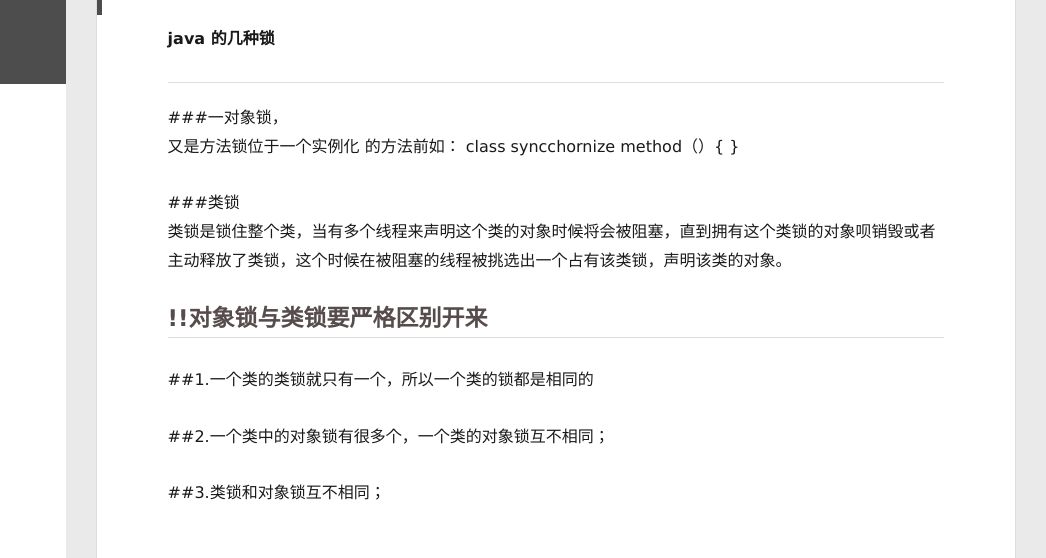
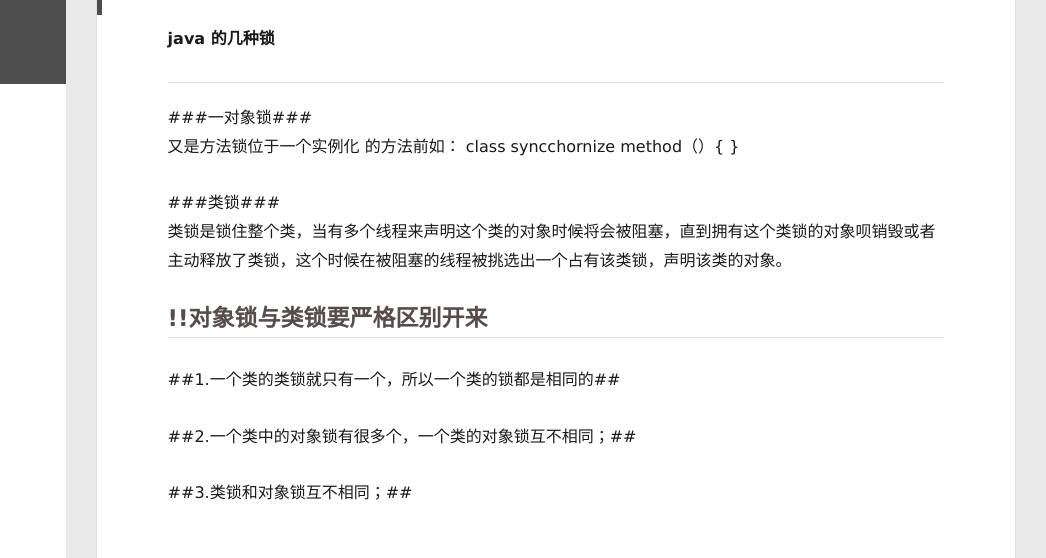
Before and after one commit to garchervar/garchervar.github.io, a plain HTML site: page 2019/09/23/锁/index.html in a window 1280 px wide. Shown: the part 96-654 px from the top of the page, 234-1280 px from the left. Drawn offline with Linux system fonts and the light colour scheme; no server answers.

Commit message:
Site updated: 2019-09-23 18:27:58

```diff
--- a/2019/09/23/锁/index.html
+++ b/2019/09/23/锁/index.html
@@ -15,7 +15,7 @@
 <meta property="og:site_name" content="Hexo">
 <meta property="og:description" content="java 的几种锁">
 <meta property="og:locale" content="default">
-<meta property="og:updated_time" content="2019-09-23T04:17:08.379Z">
+<meta property="og:updated_time" content="2019-09-23T10:27:04.703Z">
 <meta name="twitter:card" content="summary">
 <meta name="twitter:title" content="锁">
 <meta name="twitter:description" content="java 的几种锁">
@@ -177,11 +177,11 @@
         <p><strong>java 的几种锁</strong></p>
 <a id="more"></a>
 <hr>
-<p>###一对象锁，<br>又是方法锁位于一个实例化 的方法前如：  class syncchornize method（）{ }</p>
-<p>###类锁<br>类锁是锁住整个类，当有多个线程来声明这个类的对象时候将会被阻塞，直到拥有这个类锁的对象呗销毁或者主动释放了类锁，这个时候在被阻塞的线程被挑选出一个占有该类锁，声明该类的对象。</p>
-<h2 id="对象锁与类锁要严格区别开来"><a href="#对象锁与类锁要严格区别开来" class="headerlink" title="!!对象锁与类锁要严格区别开来"></a>!!对象锁与类锁要严格区别开来</h2><p>##1.一个类的类锁就只有一个，所以一个类的锁都是相同的</p>
-<p>##2.一个类中的对象锁有很多个，一个类的对象锁互不相同；</p>
-<p>##3.类锁和对象锁互不相同；</p>
+<p>###一对象锁###<br>又是方法锁位于一个实例化 的方法前如：  class syncchornize method（）{ }</p>
+<p>###类锁###<br>类锁是锁住整个类，当有多个线程来声明这个类的对象时候将会被阻塞，直到拥有这个类锁的对象呗销毁或者主动释放了类锁，这个时候在被阻塞的线程被挑选出一个占有该类锁，声明该类的对象。</p>
+<h2 id="对象锁与类锁要严格区别开来"><a href="#对象锁与类锁要严格区别开来" class="headerlink" title="!!对象锁与类锁要严格区别开来"></a>!!对象锁与类锁要严格区别开来</h2><p>##1.一个类的类锁就只有一个，所以一个类的锁都是相同的##</p>
+<p>##2.一个类中的对象锁有很多个，一个类的对象锁互不相同；##</p>
+<p>##3.类锁和对象锁互不相同；##</p>
 
 
 
```
